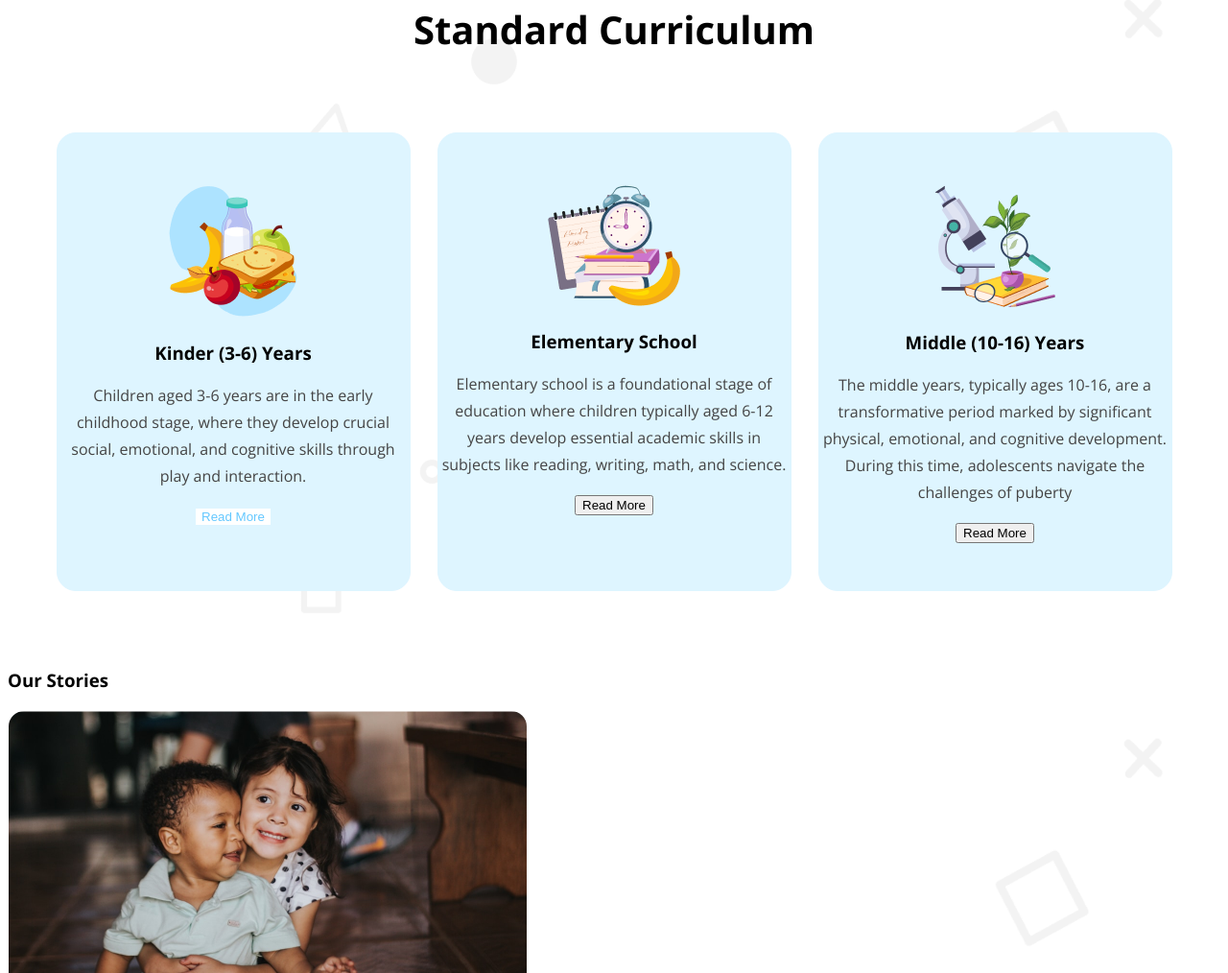
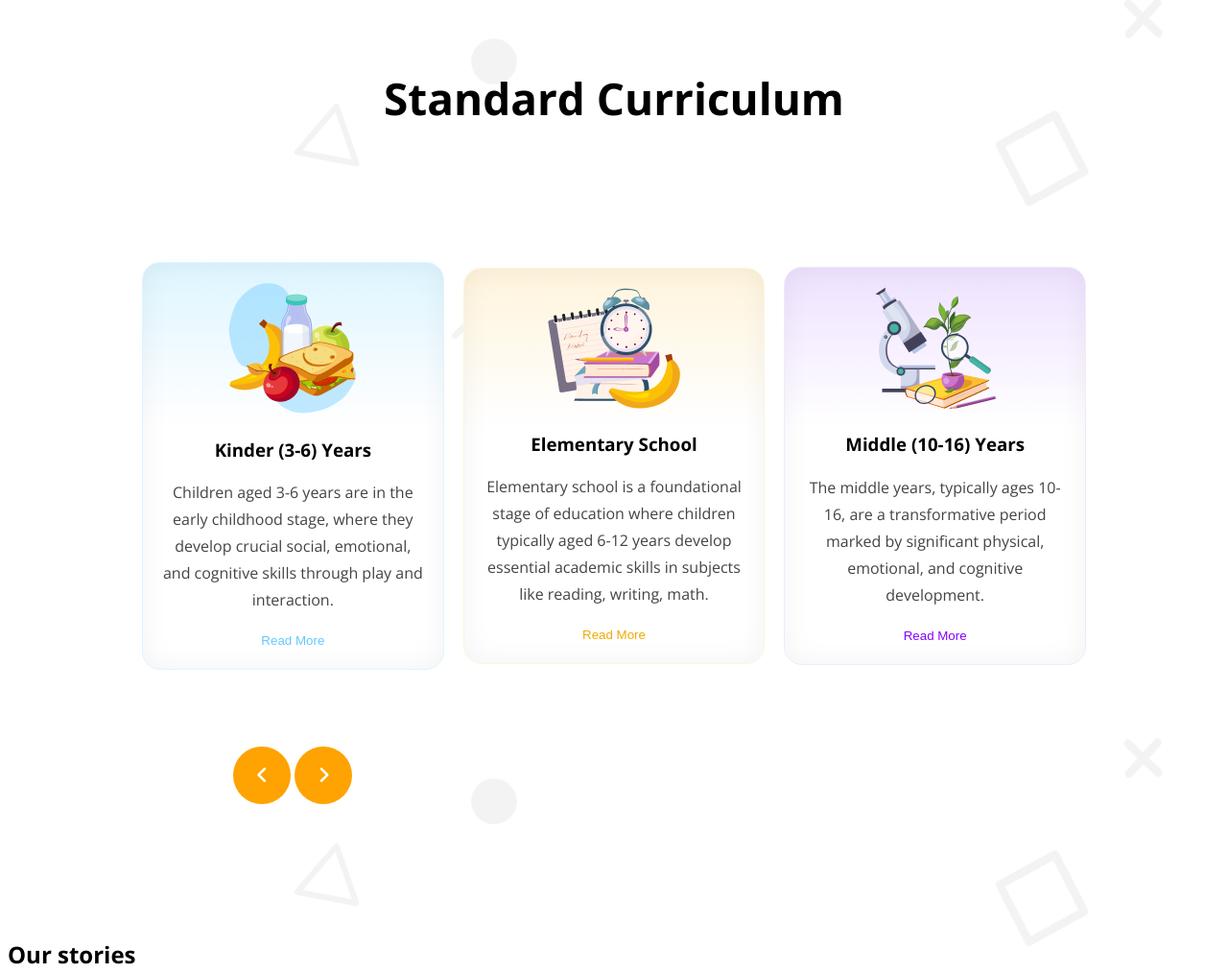
Before and after one commit to jubermahi/assignment-2, a plain HTML site: page index.html in a window 1280 px wide. Shown: the part 731-1745 px from the top of the page at 96% size. Drawn offline with nearby package versions, Linux system fonts and the light colour scheme.

Commit message:
added cart

```diff
--- a/index.html
+++ b/index.html
@@ -6,6 +6,7 @@
     , initial-scale=1.0">
     <title>Kids School</title>
     <link rel="stylesheet" href="styel/styel.css">
+    <script src="https://kit.fontawesome.com/832d0d8b15.js" crossorigin="anonymous"></script>
 </head>
 <body class="open-sans-font" background="assets/bg.png">
     <header>
@@ -48,32 +49,102 @@
         <div class="cart2">
           <img class="cart-img" src="assets/elementary.png" alt="">
           <h3>Elementary School</h3>
-          <p class="cart-discription">Elementary school is a foundational stage of education where children typically aged 6-12 years develop essential academic skills in subjects like reading, writing, math, and science. </p>
-          <button>Read More</button>
+          <p class="cart-discription">Elementary school is a foundational stage of education where children typically aged 6-12 years develop essential academic skills in subjects like reading, writing, math. </p>
+          <button class="cart-btn2">Read More</button>
         </div>
         <div class="cart3">
           <img class="cart-img" src="assets/middle.png" alt="">
           <h3>Middle (10-16) Years</h3>
-          <p class="cart-discription">The middle years, typically ages 10-16, are a transformative period marked by significant physical, emotional, and cognitive development. During this time, adolescents navigate the challenges of puberty</p>
-          <button>Read More</button>
+          <p class="cart-discription">The middle years, typically ages 10-16, are a transformative period marked by significant physical, emotional, and cognitive development. </p>
+          <button class="cart-btn3">Read More</button>
+        </div>
+        <div class="arrow-btn">
+            <button class="arrow"><i class="fa-solid fa-angle-left"></i></button>
+            <button class="arrow"><i class="fa-solid fa-angle-right"></i></button>
         </div>
     </section >
     </header>
     <main>
-       <h3>Our Stories</h3>
-        <section >
-        <div class="stry">
-            <img class="stry-img" src="assets/story-1.png" alt="">
-            <h3 class="stry-h">A fun toddler coloring training on <br>
-                classroom</h3>
-                <p class="stry-p">Beautiful branding for changes by Never Now in Australia.
-                    changes is a platform for open discussion in an inclusive and
-                    collaborative environment, providing the...</p>
-        </div>
-        <div></div>
+        <section class="story ">
+            <h1 class="standard-header font-bold display-flex">Our stories</h1>
+            <div class="story-section">
+                <div class="image-cart1">
+                    <img class="img1" src="assets/story-1.png" alt="">
+                    <div class="big-container">
+                        <h4>
+                            A fun toddler coloring taining on classroom
+                        </h4>
+                        <p>
+                            Beautiful branding for changes by Never Now in Australia. <br>
+                            changes is a platform for open discussion in an inclusive and <br>
+                            collaborative environment, providing the...
+                        </p>
+                    </div>
+                </div>
+                <div class="cart-small">
+                    <div class="small-cart">
+                        <img class="img-radius" src="assets/story-2.png" alt="">
+                        <div class="cart">
+                            <h5>
+                                Find out if a school fits the family's needs
+                            </h5>
+                        </div>
 
+                    </div>
+                    <div class="small-cart">
+                        <img class="img-radius" src="assets/story-3.png" alt="">
+                        <div class="cart">
+                            <h5>
+                                Summer math & literacy centers for kids
+                            </h5>
+                        </div>
 
-        </section>
+                    </div>
+                    <div class="small-cart">
+                        <img class="img-radius" src="assets/story-4.png" alt="">
+                        <div class="cart">
+                            <h5>
+                                Classroom management techniques <br> for new tutors
+                            </h5>
+                        </div>
+
+                    </div>
+                    <div class="small-cart">
+                        <img class="img-radius" src="assets/story-5.png" alt="">
+                        <div class="cart">
+                            <h5>
+                                Conversation rhymes improves kids <br> listening
+                            </h5>
+                        </div>
+
+                    </div>
+
+                    <div class=" hidden-cart small-cart">
+                        <img class="img-radius" src="assets/story-5.png" alt="">
+                        <div class="cart">
+                            <h5>
+                                Conversation rhymes improves kids <br> listening
+                            </h5>
+                        </div>
+
+                    </div>
+                    <div class="hidden-cart small-cart">
+                        <img class="img-radius" src="assets/story-4.png" alt="">
+                        <div class="cart">
+                            <h5>
+                                Classroom management techniques <br> for new tutors
+                            </h5>
+                        </div>
+
+                    </div>
+
+                </div>
+            </div>
+            <div class="view-btn display-flex">
+                <button class="primary-button blck">View All</button>
+            </div>
+         </section>
+    </main>
 
     </main>
     <footer>
--- a/styel/styel.css
+++ b/styel/styel.css
@@ -124,14 +124,12 @@
     text-align: center;
 }
 .cart1{
-    background-color: rgba(222, 245, 255, 1);
-    border-radius: 1.25rem;
-    width: 367px;
-    height: 476px;
-    border: 1px solid rgba(222, 245, 255, 1);
-    text-align: center;
-    align-items: center;
-    justify-content: center;
+    padding: 20px;
+    box-sizing: border-box;
+    border: 0.94px solid rgb(222, 245, 255);
+    border-radius: 18.86px;
+    box-shadow: inset 0px 0px 28.3px 0.94px rgba(0, 0, 0, 0.05);
+    background: linear-gradient(180.00deg, rgb(222, 245, 255), rgba(255, 255, 255, 0) 40%), rgb(255, 255, 255);
 }
 .cart-discription{
     color: rgba(68, 68, 68, 1);
@@ -144,29 +142,34 @@
     border: none;
     background-color: white;
 }
+.cart-btn2{
+    color: rgba(240, 170, 0, 1);
+    border: none;
+    background-color: white;
+}
+.cart-btn3{
+color: rgba(135, 0, 255, 1);
+background-color: white;
+border: none;
+}
+
 .cart2{
-    background-color: rgba(222, 245, 255, 1);
-    border-radius: 1.25rem;
-    width: 367px;
-    height: 476px;
-    border: 1px solid rgba(222, 245, 255, 1);
-    text-align: center;
-    align-items: center;
-    justify-content: center;
+    padding: 20px;
+    box-sizing: border-box;
+    border: 0.94px solid rgb(255, 244, 220);
+    border-radius: 18.86px;
+    box-shadow: inset 0px 0px 28.3px 0.94px rgba(0, 0, 0, 0.05);
+    background: linear-gradient(180.00deg, rgb(255, 244, 220), rgba(255, 255, 255, 0) 40%), rgb(255, 255, 255);
+}
 
-}
-.cart-img{
-    margin-top: 54px;
-}
 .cart3{
-    background-color: rgba(222, 245, 255, 1);
-    border-radius: 1.25rem;
-    width: 367px;
-    height: 476px;
-    border: 1px solid rgba(222, 245, 255, 1);
-    text-align: center;
-    align-items: center;
-    justify-content: center;
+    padding: 20px;
+    box-sizing: border-box;
+    border: 0.94px solid rgb(242, 232, 255);
+    border-radius: 18.86px;
+    box-shadow: inset 0px 0px 28.3px 0.94px rgba(0, 0, 0, 0.05);
+    background: linear-gradient(180.00deg, rgb(238, 225, 255), rgba(255, 255, 255, 0) 40%), rgb(255, 255, 255);
+
 }
 .main-cart{
 
@@ -176,9 +179,38 @@
     justify-content: center;
     margin:80px 140px;
     display: grid;
-    grid-template-columns: repeat(3,1fr);
-    max-width: 1160px;
+    grid-template-columns: repeat(auto-fit, minmax(300px, 1fr));
+    gap: 20px;
 
+}
+.cart-head{
+    font-size: 2.87rem;
+    font-weight: 700;
+    padding: 60px 0px 60px 0px;
+}
+.arrow {
+    border: none;
+    border-radius: 30px;
+    background: rgb(254, 163, 1);
+    color: rgb(255, 255, 255);
+    font-size: 1.25rem;
+    font-weight: 900;
+    margin: 60px 0;
+    width: 60px;
+    height: 60px;
+    cursor: pointer;
+}
+.arrow-btn{
+
+
+    align-items: center;
+    justify-content: center;
+    gap: 10px;
+
+
+}
+.arrow-btn :hover{
+    background-color: darkgray;
 }
 /* story styel */
 .stry{
```
